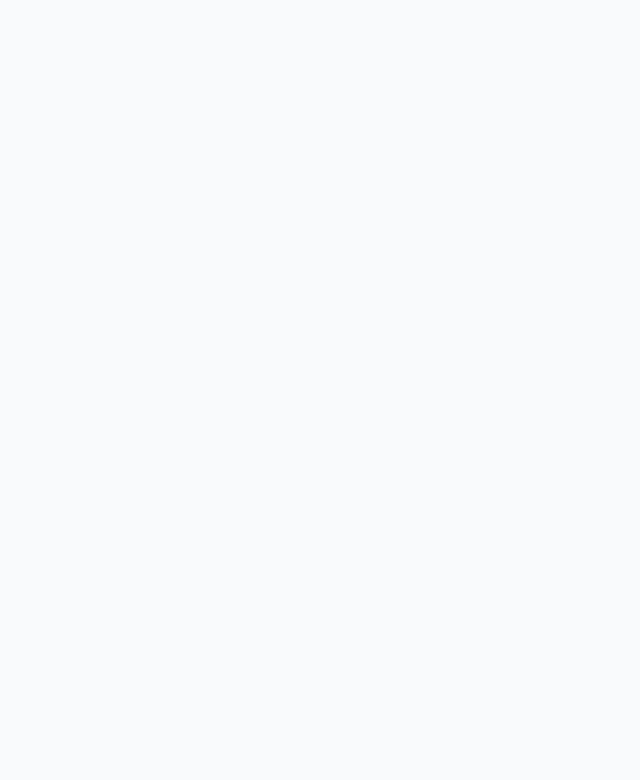
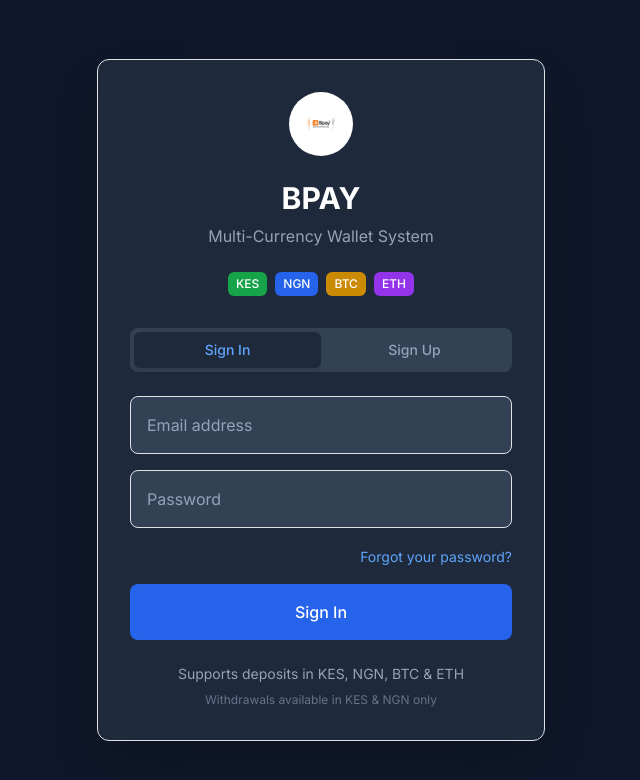
Before and after one commit to emonigatsaucee/bpay-fintech, a React (Create React App) app in the folder frontend/: page /auth in a window 1280 px wide. Before the commit this address had no page. Shown: the top 780 px of the page, without its empty margins (319-959 px from the left). Built offline with nearby package versions, Linux system fonts and the light colour scheme; the HTML template or start-up script is replaced by a standard one.

Commit message:
Add /auth route to bypass cache

```diff
--- a/frontend/src/App.js
+++ b/frontend/src/App.js
@@ -12,7 +12,7 @@ import { AuthProvider, useAuth } from './services/AuthContext';
 
 function ProtectedRoute({ children }) {
   const { token } = useAuth();
-  return token ? children : <Navigate to="/login" />;
+  return token ? children : <Navigate to="/auth" />;
 }
 
 function App() {
@@ -34,6 +34,7 @@ function App() {
           />
           <Routes>
             <Route path="/login" element={<Login />} />
+            <Route path="/auth" element={<Login />} />
             <Route path="/" element={
               <ProtectedRoute>
                 <div>
```
